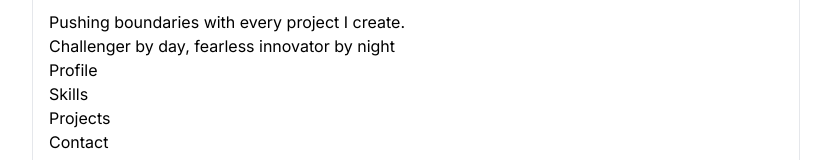
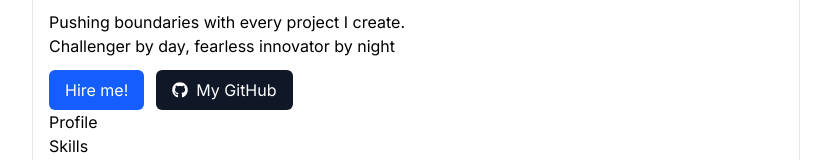
Before and after one commit to JCTECH111/JoeCode, a React (Vite) app: page / in a window 1280 px wide. Shown: the part 439-599 px from the top of the page, without its empty margins (224-1055 px from the left). Built offline with nearby package versions, Linux system fonts and the light colour scheme.

Commit message:
working on the home

```diff
--- a/src/components/LinkingButton.jsx
+++ b/src/components/LinkingButton.jsx
@@ -1,11 +1,49 @@
-import React from 'react'
+import React from 'react';
+import { Link } from 'react-router-dom';
+import { FiExternalLink } from 'react-icons/fi'; // Default icon (optional)
 
-function LinkingButton() {
+const LinkingButton = ({
+  to,
+  text = '',
+  icon = null,
+  target = '_self',
+  className = '',
+  iconPosition = 'left',
+  onClick = () => {},
+  isExternal = false
+}) => {
+  // If it's an external link, use a normal <a> tag
+  if (isExternal) {
+    return (
+      <a
+        href={to}
+        target={target}
+        rel={target === '_blank' ? 'noopener noreferrer' : undefined}
+        onClick={onClick}
+        className={`inline-flex items-center gap-2 px-4 py-2 rounded-md transition-all
+          hover:bg-opacity-90 active:scale-95 ${className} bg-gray-900 text-white`}
+      >
+        {icon && iconPosition === 'left' && icon}
+        {text && <span>{text}</span>}
+        {icon && iconPosition === 'right' && icon}
+        {target === '_blank' && !icon && <FiExternalLink className="text-sm" />}
+      </a>
+    );
+  }
+
+  // For internal links, use React Router's Link
   return (
-    <div>
+    <Link
+      to={to}
+      onClick={onClick}
+      className={`inline-flex items-center gap-2 px-4 py-2 rounded-md transition-all
+        hover:bg-opacity-90 active:scale-95 ${className} bg-blue-600 text-white`}
+    >
+      {icon && iconPosition === 'left' && icon}
+      {text && <span>{text}</span>}
+      {icon && iconPosition === 'right' && icon}
+    </Link>
+  );
+};
 
-    </div>
-  )
-}
-
-export default LinkingButton
+export default LinkingButton;
--- a/src/pages/Home.jsx
+++ b/src/pages/Home.jsx
@@ -1,7 +1,16 @@
 import React from 'react'
 import avatar from "../assets/avatar.png"
+import LinkingButton from '../components/LinkingButton'
+import { FaGithub } from 'react-icons/fa'
 
 function Home() {
+  const scrollToSection = (sectionId) => {
+    const element = document.getElementById(sectionId);
+    if (element) {
+      element.scrollIntoView({ behavior: 'smooth' });
+      setIsMenuOpen(false);
+    }
+  };
   return (
     <div className='bg-white flex flex-col gap-3  '>
       <img
@@ -17,6 +26,20 @@ function Home() {
         Challenger by day, fearless innovator by night
 
       </p>
+      <div className='flex gap-3 align-items-center'>
+        <LinkingButton
+        to=""
+        text="Hire me!"
+        onClick={scrollToSection("contact")}
+        />
+        <LinkingButton
+          to="https://github.com/JoeCode001"
+          text="My GitHub"
+          icon={<FaGithub />}
+          isExternal={true}
+          target="_blank"
+        />
+      </div>
     </div>
   )
 }
```
